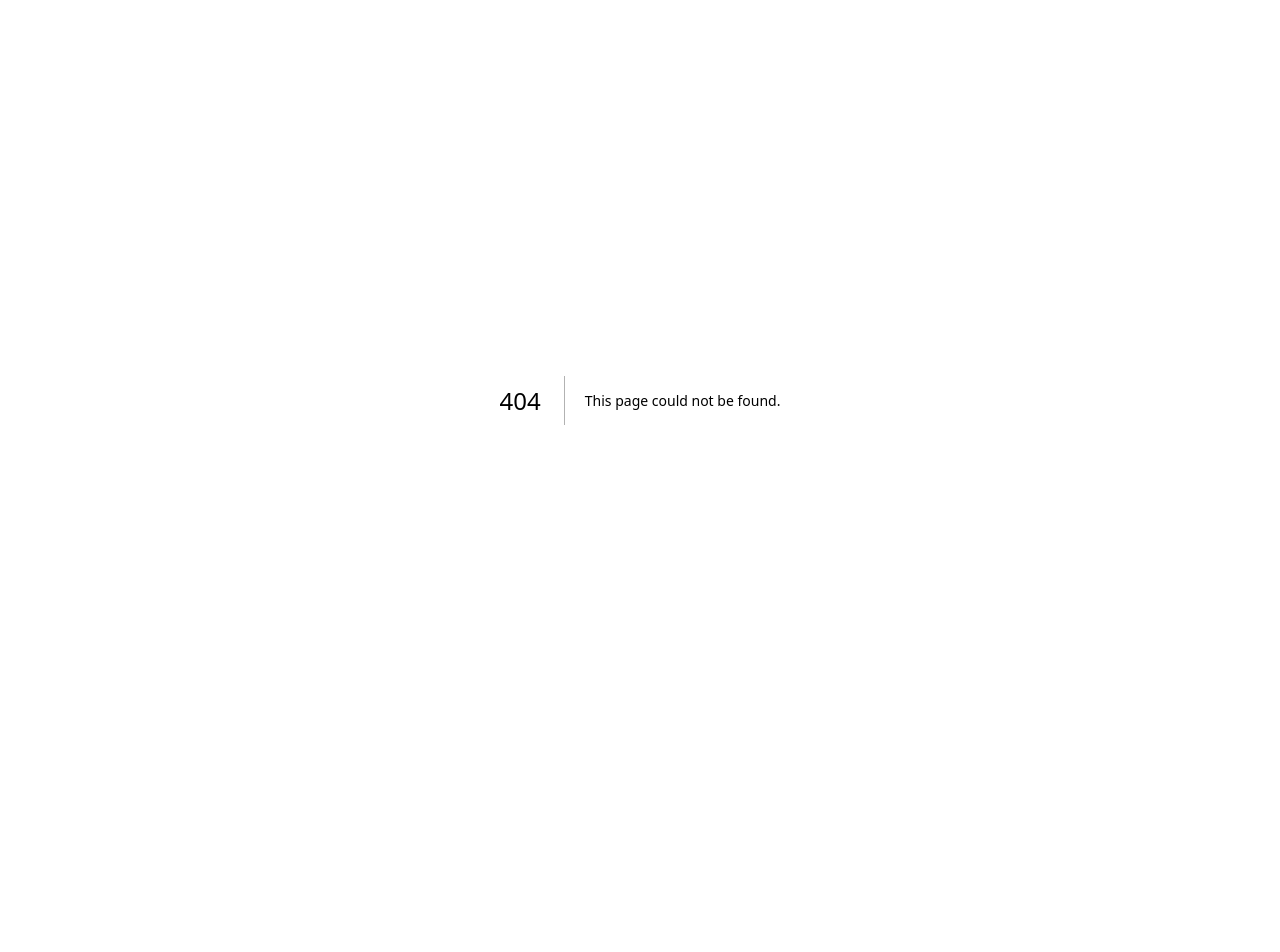
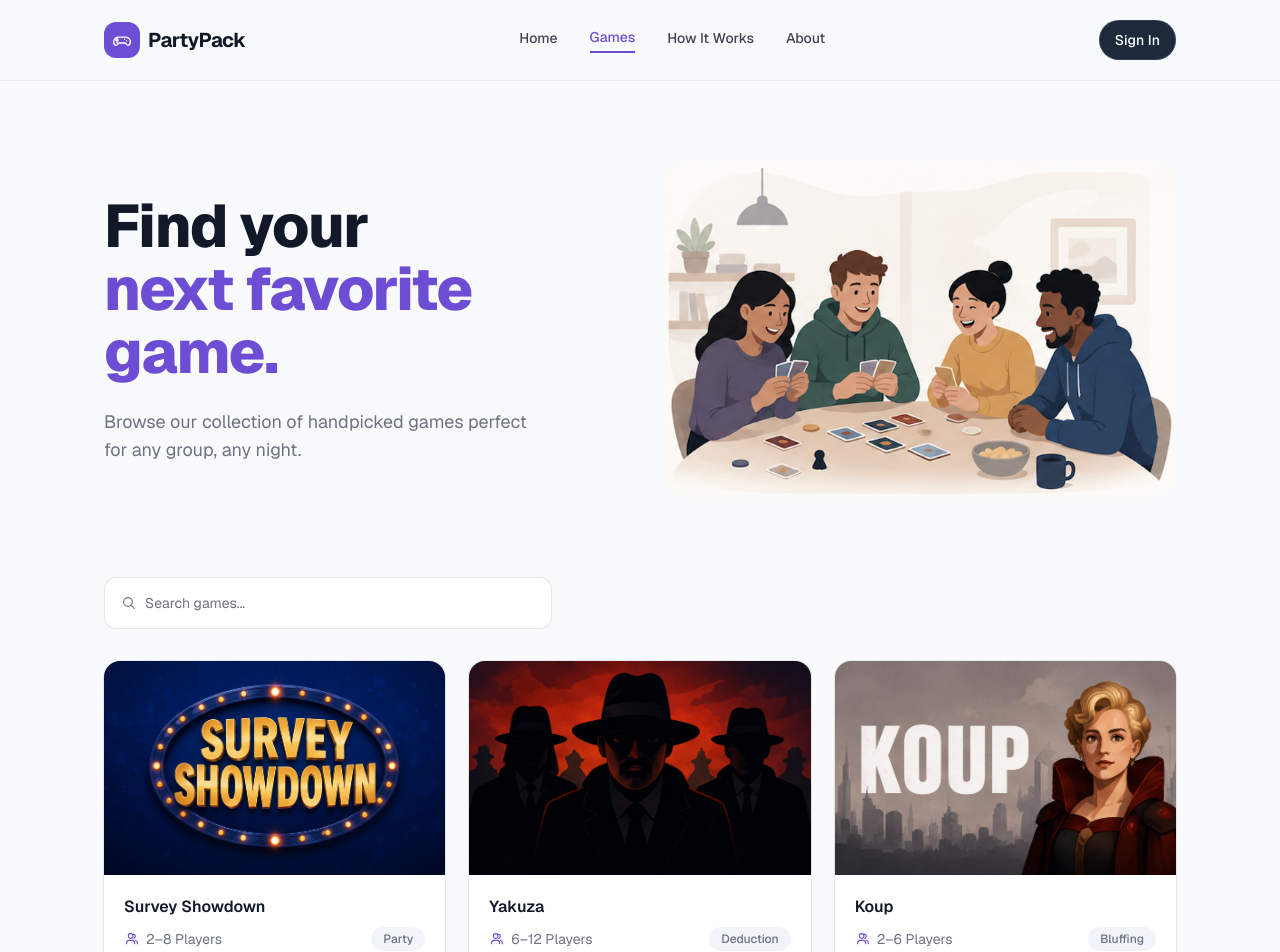
Before and after one commit to DoodleHub/party-pack, a Next.js app: page /games in a window 1280 px wide. Before the commit this address had no page. Shown: the top 952 px of the page. Before the commit the page ends 800 px from the top, so only its background shows below. Built offline with nearby package versions, Linux system fonts and the light colour scheme.

Commit message:
feat: games page

```diff
--- /dev/null
+++ b/app/games/page.tsx
@@ -0,0 +1,17 @@
+import { Header } from "@/components/Header";
+import { GamesHero } from "@/components/GamesHero";
+import { GamesBrowser } from "@/components/GamesBrowser";
+import { GamesCta } from "@/components/GamesCta";
+
+export default function Games() {
+  return (
+    <div className="flex flex-1 flex-col bg-surface font-sans">
+      <Header />
+      <main className="flex flex-1 flex-col">
+        <GamesHero />
+        <GamesBrowser />
+        <GamesCta />
+      </main>
+    </div>
+  );
+}
--- a/components/FeaturedGames.tsx
+++ b/components/FeaturedGames.tsx
@@ -1,33 +1,7 @@
 import Link from "next/link";
 import { GameCard } from "@/components/GameCard";
 import { ArrowRightIcon } from "@/components/ui/Icon";
-import surveyShowdownImage from "@/public/games/survey-showdown.png";
-import yakuzaImage from "@/public/games/yakuza.png";
-import koupImage from "@/public/games/koup.png";
-
-const games = [
-  {
-    slug: "survey-showdown",
-    name: "Survey Showdown",
-    image: surveyShowdownImage,
-    players: "2–8 Players",
-    description: "Survey says… can you guess the top answers?",
-  },
-  {
-    slug: "yakuza",
-    name: "Yakuza",
-    image: yakuzaImage,
-    players: "6–12 Players",
-    description: "Find the yakuza hiding among you—before it's too late.",
-  },
-  {
-    slug: "koup",
-    name: "Koup",
-    image: koupImage,
-    players: "2–6 Players",
-    description: "Bluff, deceive, and outsmart your way to victory.",
-  },
-];
+import { games } from "@/lib/games";
 
 export function FeaturedGames() {
   return (
--- a/components/GameCard.tsx
+++ b/components/GameCard.tsx
@@ -1,35 +1,55 @@
-import Image, { StaticImageData } from "next/image";
+import Image from "next/image";
 import Link from "next/link";
+import { Badge } from "@/components/ui/Badge";
 import { UsersIcon } from "@/components/ui/Icon";
+import type { GameCover } from "@/lib/games";
 
 interface GameCardProps {
   slug: string;
   name: string;
-  image: StaticImageData;
+  cover: GameCover;
   players: string;
+  type: string;
   description: string;
 }
 
-export function GameCard({ slug, name, image, players, description }: GameCardProps) {
+function isImageCover(cover: GameCover): cover is Exclude<GameCover, { gradient: string }> {
+  return !("gradient" in cover);
+}
+
+export function GameCard({ slug, name, cover, players, type, description }: GameCardProps) {
   return (
     <Link
       href={`/games/${slug}`}
       className="group flex flex-col overflow-hidden rounded-2xl bg-card shadow-sm ring-1 ring-card-foreground/5 transition-shadow hover:shadow-md"
     >
       <div className="relative aspect-16/10 w-full overflow-hidden">
+        {isImageCover(cover) ? (
           <Image
-          src={image}
+            src={cover}
             alt={`${name} cover art`}
             fill
             sizes="(min-width: 1024px) 25vw, (min-width: 640px) 50vw, 100vw"
             className="object-cover transition-transform duration-300 group-hover:scale-105"
           />
+        ) : (
+          <div
+            className={`flex h-full w-full items-center justify-center bg-linear-to-br p-6 text-center transition-transform duration-300 group-hover:scale-105 ${cover.gradient}`}
+          >
+            <span className="text-2xl font-extrabold uppercase tracking-wide text-white drop-shadow-md">
+              {name}
+            </span>
+          </div>
+        )}
       </div>
       <div className="flex flex-col gap-2 p-5">
         <h3 className="text-base font-semibold text-card-foreground">{name}</h3>
+        <div className="flex items-center justify-between gap-2">
           <div className="flex items-center gap-1.5 text-sm text-card-muted">
             <UsersIcon className="h-4 w-4 text-primary" />
             {players}
+          </div>
+          <Badge variant="card">{type}</Badge>
         </div>
         <p className="text-sm text-card-muted">{description}</p>
       </div>
--- /dev/null
+++ b/components/GamesBrowser.tsx
@@ -0,0 +1,42 @@
+"use client";
+
+import { useMemo, useState } from "react";
+import { GameCard } from "@/components/GameCard";
+import { SearchIcon } from "@/components/ui/Icon";
+import { games } from "@/lib/games";
+
+export function GamesBrowser() {
+  const [search, setSearch] = useState("");
+
+  const filteredGames = useMemo(() => {
+    if (!search) return games;
+    return games.filter((game) => game.name.toLowerCase().includes(search.toLowerCase()));
+  }, [search]);
+
+  return (
+    <section className="mx-auto w-full max-w-6xl px-6 pb-16 sm:px-10">
+      <div className="mb-8 flex h-13 max-w-md items-center gap-2 rounded-xl border border-ink/10 bg-card px-4">
+        <SearchIcon className="h-4 w-4 shrink-0 text-card-muted" />
+        <input
+          type="text"
+          value={search}
+          onChange={(event) => setSearch(event.target.value)}
+          placeholder="Search games..."
+          className="w-full bg-transparent text-sm text-card-foreground placeholder:text-card-muted focus:outline-none"
+        />
+      </div>
+
+      {filteredGames.length > 0 ? (
+        <div className="grid gap-6 sm:grid-cols-2 lg:grid-cols-3">
+          {filteredGames.map((game) => (
+            <GameCard key={game.slug} {...game} />
+          ))}
+        </div>
+      ) : (
+        <p className="py-16 text-center text-muted">
+          No games match your search. Try a different keyword.
+        </p>
+      )}
+    </section>
+  );
+}
--- /dev/null
+++ b/components/GamesCta.tsx
@@ -0,0 +1,42 @@
+import Image from "next/image";
+import Link from "next/link";
+import { Button } from "@/components/ui/Button";
+import { PlusIcon } from "@/components/ui/Icon";
+import heroImage from "@/public/games/home-hero.png";
+
+export function GamesCta() {
+  return (
+    <section className="mx-auto w-full max-w-6xl px-6 pb-24 sm:px-10">
+      <div className="grid items-center gap-10 rounded-3xl bg-primary-tint p-8 sm:p-12 lg:grid-cols-2">
+        <div className="flex flex-col gap-4">
+          <h2 className="text-3xl font-bold leading-tight tracking-tight text-ink sm:text-4xl">
+            Can&apos;t find the right game?
+            <br />
+            <span className="text-primary">Create your own room.</span>
+          </h2>
+          <p className="max-w-md text-muted">
+            Invite friends, pick a game, and get the party started.
+          </p>
+
+          <div className="flex flex-wrap items-center gap-4 pt-2">
+            <Link href="/rooms/new">
+              <Button variant="primary" size="lg">
+                <PlusIcon className="h-4 w-4" />
+                Create Room
+              </Button>
+            </Link>
+          </div>
+        </div>
+
+        <div className="overflow-hidden rounded-3xl bg-surface">
+          <Image
+            src={heroImage}
+            alt="Four friends laughing and playing a card game together at a table"
+            className="h-full w-full object-cover"
+            sizes="(min-width: 1024px) 50vw, 100vw"
+          />
+        </div>
+      </div>
+    </section>
+  );
+}
--- /dev/null
+++ b/components/GamesHero.tsx
@@ -0,0 +1,29 @@
+import Image from "next/image";
+import heroImage from "@/public/games/home-hero.png";
+
+export function GamesHero() {
+  return (
+    <section className="mx-auto grid w-full max-w-6xl gap-12 px-6 py-16 sm:px-10 lg:grid-cols-2 lg:items-center lg:py-20">
+      <div className="flex flex-col gap-6">
+        <h1 className="text-5xl font-extrabold leading-[1.05] tracking-tight text-ink sm:text-6xl">
+          Find your
+          <br />
+          <span className="text-primary">next favorite game.</span>
+        </h1>
+        <p className="max-w-md text-lg text-muted">
+          Browse our collection of handpicked games perfect for any group, any night.
+        </p>
+      </div>
+
+      <div className="overflow-hidden rounded-3xl bg-surface-alt">
+        <Image
+          src={heroImage}
+          alt="Four friends laughing and playing a card game together at a table"
+          className="h-full w-full object-cover"
+          sizes="(min-width: 1024px) 50vw, 100vw"
+          preload
+        />
+      </div>
+    </section>
+  );
+}
--- a/components/Header.tsx
+++ b/components/Header.tsx
@@ -2,8 +2,9 @@
 
 import Link from "next/link";
 import { usePathname } from "next/navigation";
+import { useEffect, useState } from "react";
 import { Button } from "@/components/ui/Button";
-import { ControllerIcon } from "@/components/ui/Icon";
+import { CloseIcon, ControllerIcon, MenuIcon } from "@/components/ui/Icon";
 
 const navLinks = [
   { label: "Home", href: "/" },
@@ -14,9 +15,14 @@ const navLinks = [
 
 export function Header() {
   const pathname = usePathname();
+  const [isMenuOpen, setIsMenuOpen] = useState(false);
+
+  useEffect(() => {
+    setIsMenuOpen(false);
+  }, [pathname]);
 
   return (
-    <header className="border-b border-ink/5 bg-surface">
+    <header className="relative border-b border-ink/5 bg-surface">
       <div className="mx-auto flex h-20 w-full max-w-6xl items-center justify-between px-6 sm:px-10">
         <Link href="/" className="flex items-center gap-2 text-ink">
           <span className="flex h-9 w-9 items-center justify-center rounded-xl bg-primary text-white">
@@ -41,8 +47,47 @@ export function Header() {
           ))}
         </nav>
 
-        <Button variant="dark">Sign In</Button>
+        <div className="flex items-center gap-2">
+          <div className="hidden md:block">
+            <Button variant="dark">Sign In</Button>
+          </div>
+
+          <button
+            type="button"
+            onClick={() => setIsMenuOpen((open) => !open)}
+            aria-expanded={isMenuOpen}
+            aria-controls="mobile-nav"
+            aria-label={isMenuOpen ? "Close menu" : "Open menu"}
+            className="flex h-10 w-10 items-center justify-center rounded-full text-ink transition-colors hover:bg-surface-alt md:hidden"
+          >
+            {isMenuOpen ? <CloseIcon className="h-6 w-6" /> : <MenuIcon className="h-6 w-6" />}
+          </button>
+        </div>
       </div>
+
+      {isMenuOpen && (
+        <nav
+          id="mobile-nav"
+          className="flex flex-col gap-1 border-t border-ink/5 bg-surface px-6 py-4 md:hidden"
+        >
+          {navLinks.map((link) => (
+            <Link
+              key={link.href}
+              href={link.href}
+              className={
+                pathname === link.href
+                  ? "rounded-lg bg-primary-tint px-3 py-2.5 text-sm font-medium text-primary"
+                  : "rounded-lg px-3 py-2.5 text-sm font-medium text-ink/80 transition-colors hover:bg-surface-alt hover:text-ink"
+              }
+            >
+              {link.label}
+            </Link>
+          ))}
+          <Button variant="dark" className="mt-2 w-full">
+            Sign In
+          </Button>
+        </nav>
+      )}
     </header>
   );
 }
--- a/components/ui/Badge.tsx
+++ b/components/ui/Badge.tsx
@@ -1,6 +1,6 @@
 import { HTMLAttributes } from "react";
 
-type BadgeVariant = "primary" | "muted" | "outline";
+type BadgeVariant = "primary" | "muted" | "outline" | "card";
 
 interface BadgeProps extends HTMLAttributes<HTMLSpanElement> {
   variant?: BadgeVariant;
@@ -10,6 +10,9 @@ const variantClasses: Record<BadgeVariant, string> = {
   primary: "bg-primary-tint text-primary",
   muted: "bg-surface-alt text-muted",
   outline: "border border-muted/30 text-ink",
+  // Fixed light background, for use inside always-light surfaces (e.g. GameCard)
+  // that don't flip in dark mode — bg-surface-alt/text-muted would mismatch there.
+  card: "bg-card-hover text-card-muted",
 };
 
 export function Badge({ variant = "primary", className = "", ...props }: BadgeProps) {
--- a/components/ui/Icon.tsx
+++ b/components/ui/Icon.tsx
@@ -122,6 +122,41 @@ export function StarIcon(props: SVGProps<SVGSVGElement>) {
   );
 }
 
+export function SearchIcon(props: SVGProps<SVGSVGElement>) {
+  return (
+    <svg viewBox="0 0 24 24" fill="none" xmlns="http://www.w3.org/2000/svg" {...props}>
+      <circle cx="10.5" cy="10.5" r="6.5" stroke="currentColor" strokeWidth="1.7" />
+      <path d="m20 20-4.35-4.35" stroke="currentColor" strokeWidth="1.7" strokeLinecap="round" />
+    </svg>
+  );
+}
+
+export function MenuIcon(props: SVGProps<SVGSVGElement>) {
+  return (
+    <svg viewBox="0 0 24 24" fill="none" xmlns="http://www.w3.org/2000/svg" {...props}>
+      <path
+        d="M4 6.5h16M4 12h16M4 17.5h16"
+        stroke="currentColor"
+        strokeWidth="1.7"
+        strokeLinecap="round"
+      />
+    </svg>
+  );
+}
+
+export function CloseIcon(props: SVGProps<SVGSVGElement>) {
+  return (
+    <svg viewBox="0 0 24 24" fill="none" xmlns="http://www.w3.org/2000/svg" {...props}>
+      <path
+        d="M6 6l12 12M18 6 6 18"
+        stroke="currentColor"
+        strokeWidth="1.7"
+        strokeLinecap="round"
+      />
+    </svg>
+  );
+}
+
 export function TrophyIcon(props: SVGProps<SVGSVGElement>) {
   return (
     <svg viewBox="0 0 24 24" fill="none" xmlns="http://www.w3.org/2000/svg" {...props}>
--- /dev/null
+++ b/lib/games.ts
@@ -0,0 +1,42 @@
+import type { StaticImageData } from "next/image";
+import surveyShowdownImage from "@/public/games/survey-showdown.png";
+import yakuzaImage from "@/public/games/yakuza.png";
+import koupImage from "@/public/games/koup.png";
+
+export type GameCover = StaticImageData | { gradient: string };
+
+export interface Game {
+  slug: string;
+  name: string;
+  cover: GameCover;
+  players: string;
+  type: string;
+  description: string;
+}
+
+export const games: Game[] = [
+  {
+    slug: "survey-showdown",
+    name: "Survey Showdown",
+    cover: surveyShowdownImage,
+    players: "2–8 Players",
+    type: "Party",
+    description: "Survey says… can you guess the top answers?",
+  },
+  {
+    slug: "yakuza",
+    name: "Yakuza",
+    cover: yakuzaImage,
+    players: "6–12 Players",
+    type: "Deduction",
+    description: "Find the yakuza hiding among you—before it's too late.",
+  },
+  {
+    slug: "koup",
+    name: "Koup",
+    cover: koupImage,
+    players: "2–6 Players",
+    type: "Bluffing",
+    description: "Bluff, deceive, and outsmart your way to victory.",
+  },
+];
```
Lines whose indentation alone changed are shown as unchanged.
